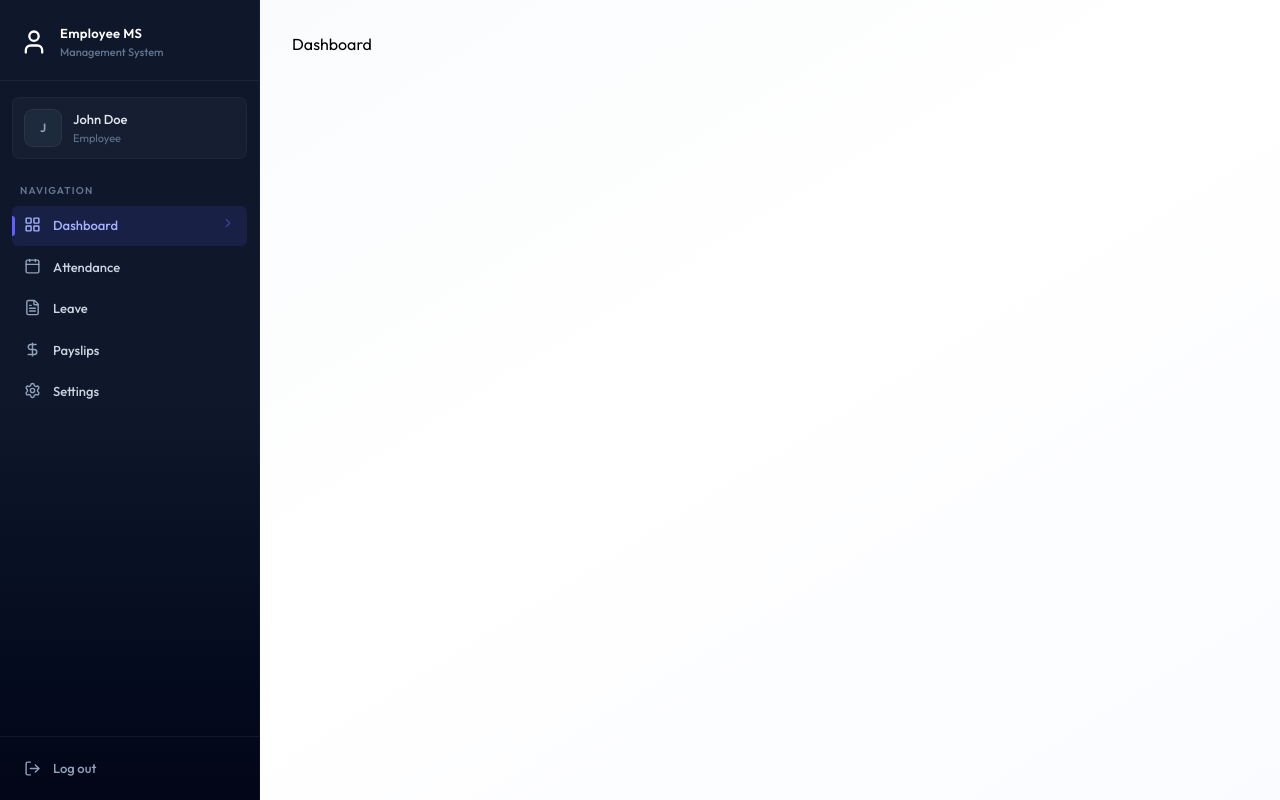
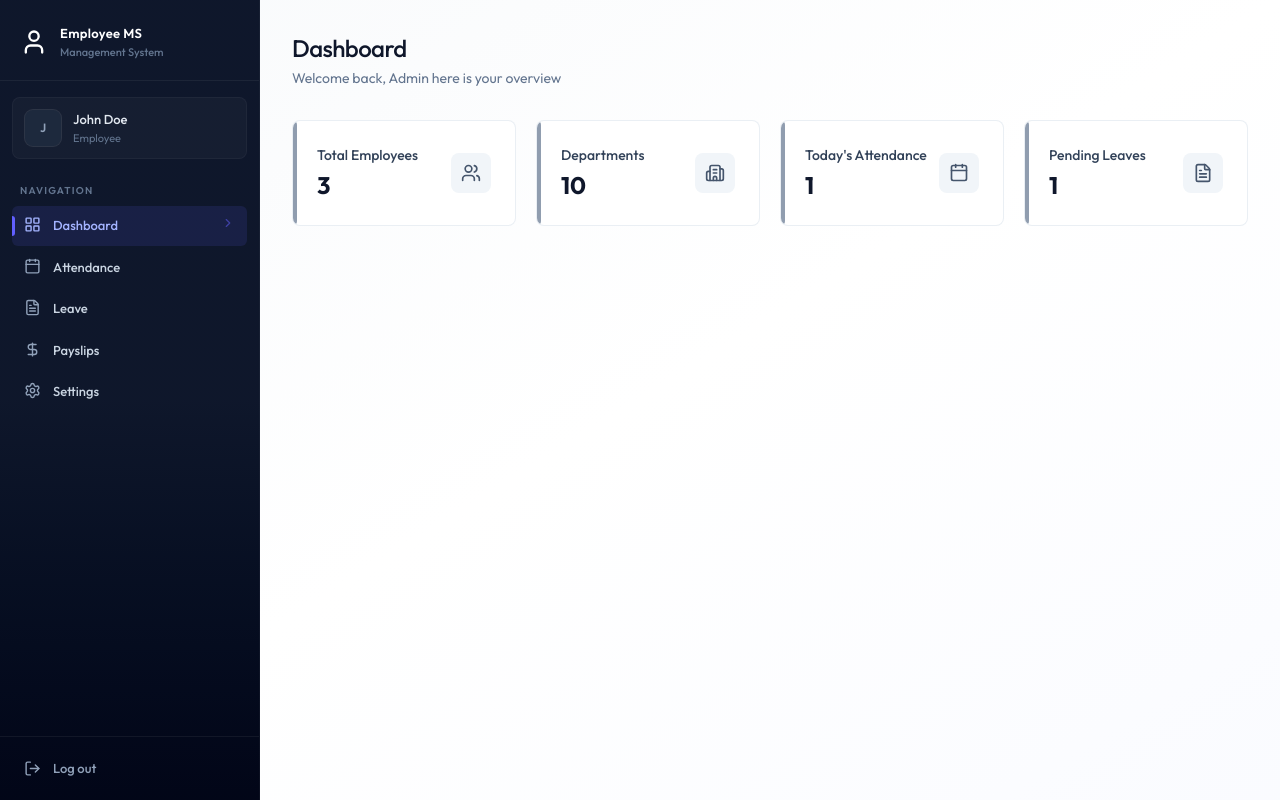
Before and after one commit to deeparastogi07/Employee-Management-System, a React (Vite) app in the folder client/: page /dashboard in a window 1280 px wide. Built offline with nearby package versions, Linux system fonts and the light colour scheme.

Commit message:
Create Dashboard UI

```diff
--- /dev/null
+++ b/client/src/components/AdminDashboard.jsx
@@ -0,0 +1,57 @@
+import { Building2Icon, CalendarIcon, FileTextIcon, UsersIcon } from "lucide-react"
+import React from "react"
+
+const AdminDashboard = ({ data }) => {
+    const stats = [
+        {
+            icon: UsersIcon,
+            value: data.totalEmployees,
+            label: "Total Employees",
+            description: "Active Workforce"
+        },
+        {
+            icon: Building2Icon,
+            value: data.totalDepartments,
+            label: "Departments",
+            description: "Organization units"
+        },
+        {
+            icon: CalendarIcon,
+            value: data.todayAttendance,
+            label: "Today's Attendance",
+            description: "Checked in today"
+        },
+        {
+            icon: FileTextIcon,
+            value: data.pendingLeaves,
+            label: "Pending Leaves",
+            description: "Awaiting Approval"
+        }
+    ]
+
+    return (
+        <div className="animate-fade-in">
+            <div className="page-header">
+                <h1 className="page-title">Dashboard</h1>
+                <p className="page-subtitle">
+                    Welcome back, Admin here is your overview
+                </p>
+            </div>
+
+            <div className="grid grid-cols-1 sm:grid-cols-2 lg:grid-cols-4 gap-4 sm:gap-5 mb-8">
+                {stats.map((s) => (
+                    <div key={s.label} className="card card-hover p-5 sm:p-6 relative overflow-hidden group flex items-center justify-between">
+                        <div>
+                            <div className="absolute left-0 top-0 bottom-0 w-1 rounded-r-full bg-slate-500/70 group-hover:bg-indigo-500/70" />
+                            <p className="text-sm font-medium text-slate-700">{s.label}</p>
+                            <p className="text-2xl font-bold text-slate-900 mt-1">{s.value}</p>
+                        </div>
+                        <s.icon className="size-10 p-2.5 rounded-lg bg-slate-100 text-slate-600 group-hover:bg-indigo-50 group-hover:text-indigo-600 transition-colors duration-200" />
+                    </div>
+                ))}
+            </div>
+        </div>
+    )
+}
+
+export default AdminDashboard
--- /dev/null
+++ b/client/src/components/EmployeeDashboard.jsx
@@ -0,0 +1,68 @@
+import React from "react"
+import { ArrowRightIcon, CalendarIcon, DollarSignIcon, FileTextIcon } from 'lucide-react'
+import { Link } from "react-router-dom"
+
+const EmployeeDashboard = ({ data }) => {
+    const emp = data.employee;
+
+    const cards = [
+        {
+            icon: CalendarIcon,
+            value: data.currentMonthAttendance,
+            title: "Days Present",
+            subtitle: "This month",
+        },
+        {
+            icon: FileTextIcon,
+            value: data.pendingLeaves,
+            title: "Pending Leaves",
+            subtitle: "Awaiting Approval",
+        },
+        {
+            icon: DollarSignIcon,
+            value: data.latestPaySlip ? `$${data.latestPaySlip.netSalary?.toLocaleString()}` : "N/A",
+            title: "Latest Payslip",
+            subtitle: "Most recent payout",
+        }
+    ]
+
+    return (
+        <div className="animate-fade-in">
+            <div className="page-header">
+                <h1 className="page-title">Welcome, {emp?.firstName}!</h1>
+                <p className="page-subtitle">
+                    {emp?.position} - {emp?.department || "No Department"}
+                </p>
+            </div>
+
+            <div className="grid grid-cols-1 sm:grid-cols-3 gap-4 sm:gap-5 mb-8">
+                {cards.map((item, index) => {
+                    const Icon = item.icon
+                    return (
+                        <div key={index} className="card card-hover p-5 sm:p-6 relative overflow-hidden group flex items-center justify-between">
+                            <div>
+                                <div className="absolute left-0 top-0 bottom-0 w-1 rounded-r-full bg-slate-500/70 group-hover:bg-indigo-500/70" />
+                                <p className="text-sm font-medium text-slate-700">{item.title}</p>
+                                <p className="text-2xl font-bold text-slate-900 mt-1">{item.value}</p>
+                            </div>
+                            <Icon className="size-10 p-2.5 rounded-lg bg-slate-100 text-slate-600 group-hover:bg-indigo-50 group-hover:text-indigo-600 transition-colors duration-200" />
+                        </div>
+                    )
+                })}
+            </div>
+
+            <div className="flex flex-col sm:flex-row gap-3">
+                <Link to="/attendance" className="btn-primary text-center inline-flex items-center justify-center gap-2">
+                    Mark Attendance <ArrowRightIcon className="w-4 h-4"/>
+                </Link>
+
+                <Link to="/leave" className="btn-secondary text-center">
+                    Apply for Leave
+                </Link>
+            </div>
+
+        </div>
+    )
+}
+
+export default EmployeeDashboard
--- /dev/null
+++ b/client/src/components/Loading.jsx
@@ -0,0 +1,11 @@
+import React from "react"
+
+const Loading = () => {
+    return (
+        <div className="flex justify-center h-screen items-center">
+            <div className="animate-spin size-8 border-2 border-indigo-600 border-t-transparent rounded-full"/>
+        </div>
+    )
+}
+
+export default Loading
--- a/client/src/pages/Dashboard.jsx
+++ b/client/src/pages/Dashboard.jsx
@@ -1,8 +1,29 @@
+import { useEffect, useState } from "react"
+import { dummyAdminDashboardData, dummyEmployeeDashboardData } from "../assets/assets"
+import Loading from "../components/Loading"
+import EmployeeDashboard from "../components/EmployeeDashboard"
+import AdminDashboard from "../components/AdminDashboard"
 
 const Dashboard = () => {
-    return (
-        <div>Dashboard</div>
-    )
+    const [data, setData] = useState(null)
+    const [loading, setLoading] = useState(true)
+
+    useEffect(() => {
+        setData(dummyAdminDashboardData)
+        setTimeout(() => {
+            setLoading(false)
+        }, 1000)
+    }, [])
+
+    if(loading) return <Loading />
+    if(!data) return <p className="text-center text-slate-500 py-12">Failed to load Dashboard</p>
+
+    if(data.role === "ADMIN"){
+        return <AdminDashboard data={data}/>
+    }else {
+        return <EmployeeDashboard data={data}/>
+    }
+
 }
 
 export default Dashboard
```
